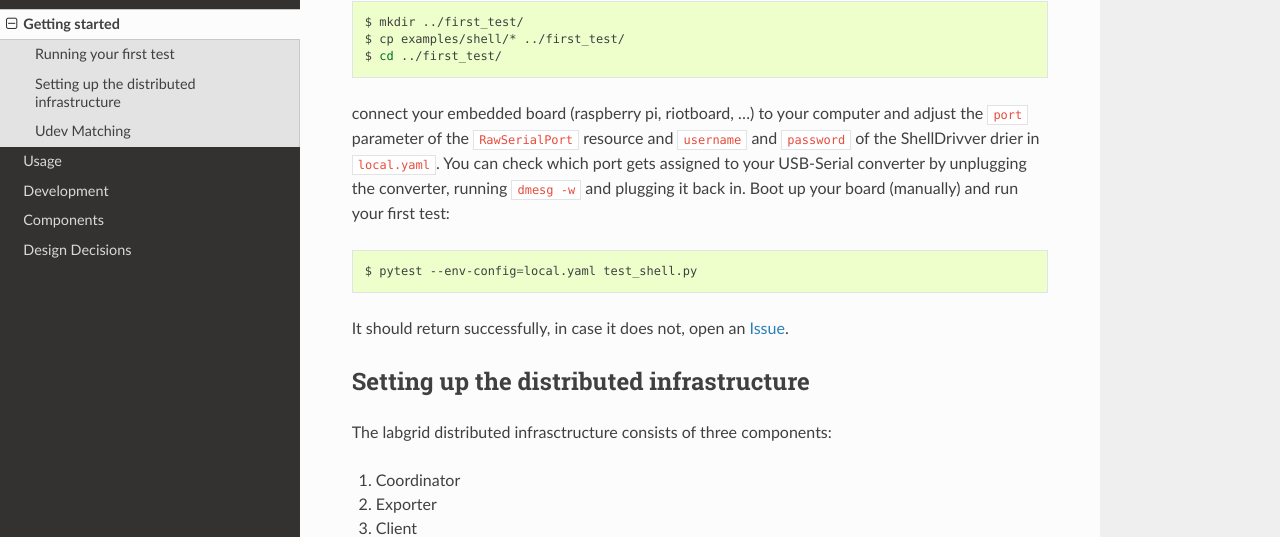
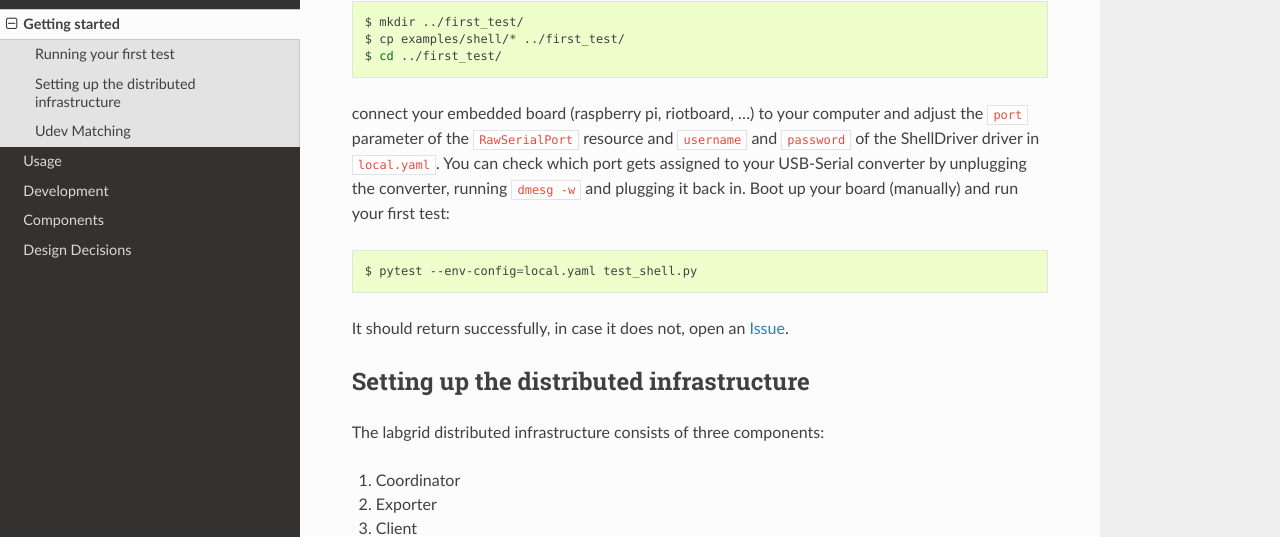
Before and after one commit to labgrid-project/labgrid, a Sphinx documentation site: the page built from doc/getting_started.rst, in a window 1280 px wide and 900 px high, scrolled down 641 px. Shown: the part 129-666 px from the top of the window. Built offline with Sphinx 7.4.7 and the Read the Docs theme 2.0.0, drawn with Linux system fonts in a browser that asks for light colours; pages that are not in the unit, such as notebooks, are missing from menus.

Commit message:
doc/getting_started: fix typos
Signed-off-by: Rouven Czerwinski <r.czerwinski@pengutronix.de>
Signed-off-by: Jan Luebbe <jlu@pengutronix.de>

```diff
--- a/doc/getting_started.rst
+++ b/doc/getting_started.rst
@@ -43,7 +43,7 @@ successful so far, start by copying the initial example:
 
 connect your embedded board (raspberry pi, riotboard, …) to your computer and
 adjust the ``port`` parameter of the ``RawSerialPort`` resource and ``username``
-and ``password`` of the ShellDrivver drier in ``local.yaml``. You can check
+and ``password`` of the ShellDriver driver in ``local.yaml``. You can check
 which port gets assigned to your USB-Serial converter by unplugging the
 converter, running ``dmesg -w`` and plugging it back in. Boot up your board
 (manually) and run your first test:
@@ -58,7 +58,7 @@ It should return successfully, in case it does not, open an `Issue
 Setting up the distributed infrastructure
 =========================================
 
-The labgrid distributed infrasctructure consists of three components:
+The labgrid distributed infrastructure consists of three components:
 
 #. Coordinator
 #. Exporter
```
